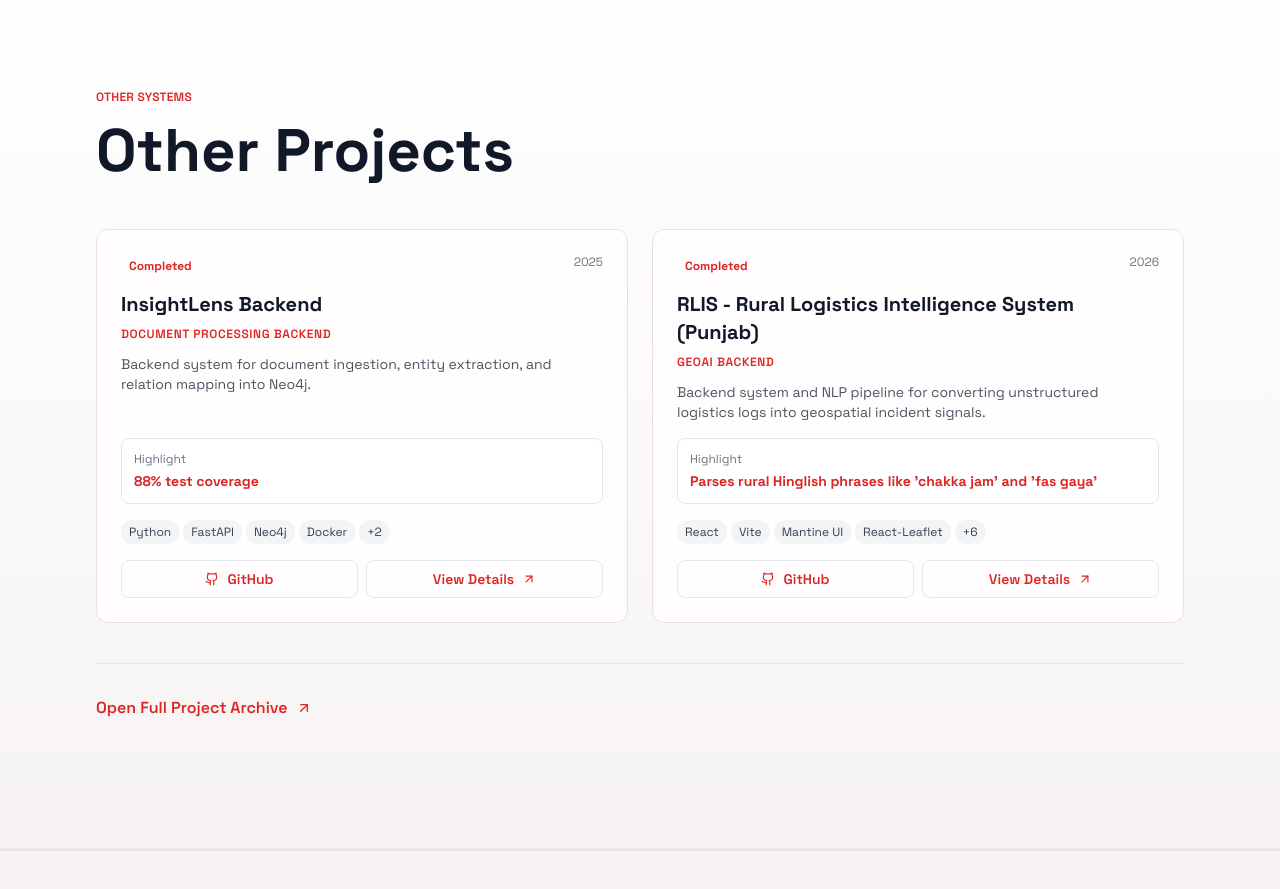
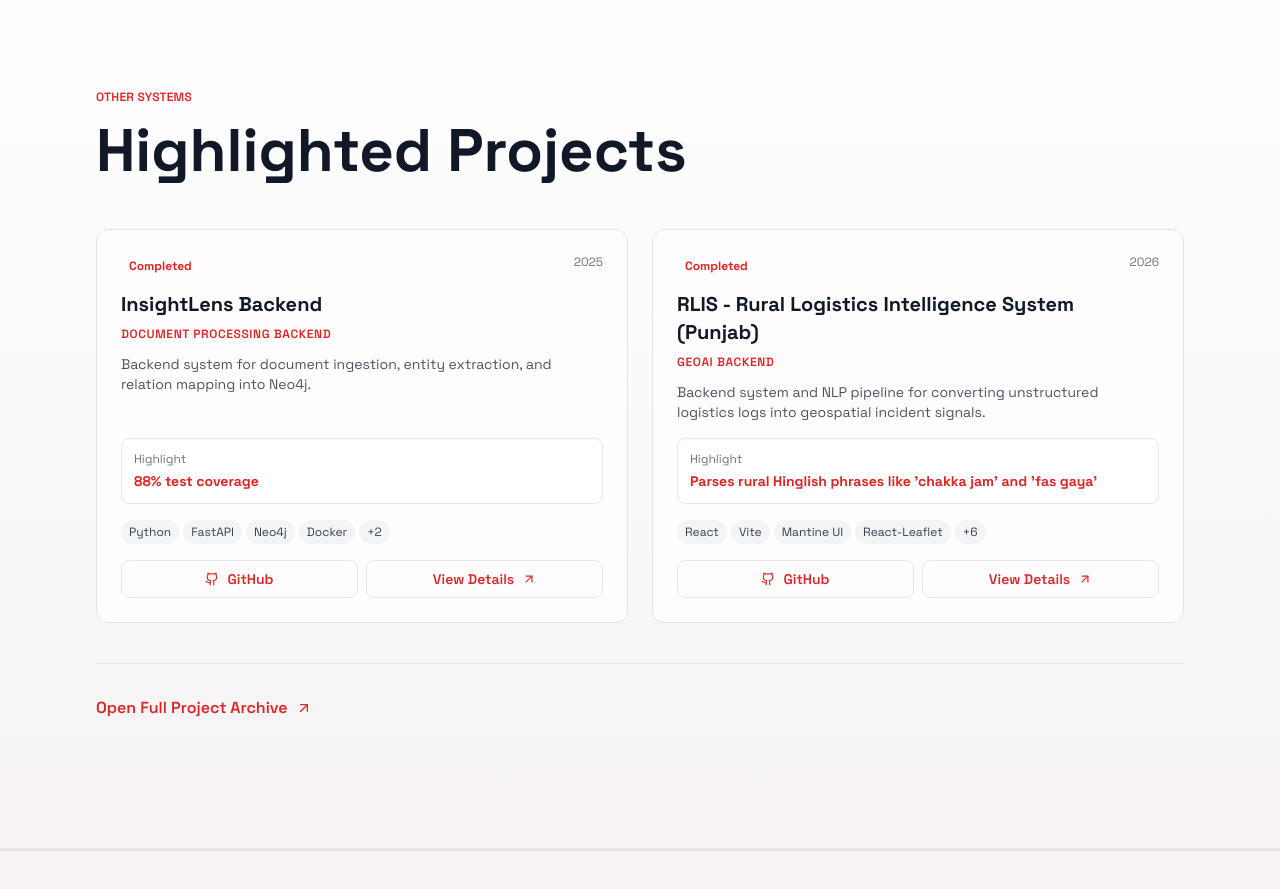
Before and after one commit to MasterAditya/portfolio, a React (Vite) app: page / in a window 1280 px wide. Shown: the part 2880-3769 px from the top of the page. Built offline with nearby package versions, Linux system fonts and the light colour scheme; no server answers.

Commit message:
chore: rename home projects heading to highlighted projects

```diff
--- a/src/pages/Home.jsx
+++ b/src/pages/Home.jsx
@@ -52,7 +52,7 @@ const Home = ({ language }) => {
       legal: 'Legal Notice',
       resumeSection: 'Resumes',
       resumeHelper: 'University template and official CV versions',
-      otherProjects: 'Other Projects',
+      otherProjects: 'Highlighted Projects',
       projectArchive: 'Open Full Project Archive',
       skillsSection: 'Skills & Expertise',
       skillsHelper: 'Core backend systems, AI/ML, and reliable infrastructure',
@@ -71,7 +71,7 @@ const Home = ({ language }) => {
       legal: 'Impressum',
       resumeSection: 'Lebensläufe',
       resumeHelper: 'Universitätsvorlage und offizielle CV-Versionen',
-      otherProjects: 'Weitere Projekte',
+      otherProjects: 'Ausgewählte Projekte',
       projectArchive: 'Vollständiges Projekt-Archiv öffnen',
       skillsSection: 'Fähigkeiten & Expertise',
       skillsHelper: 'Kern-Backend-Systeme, KI/ML und zuverlässige Infrastruktur',
```
